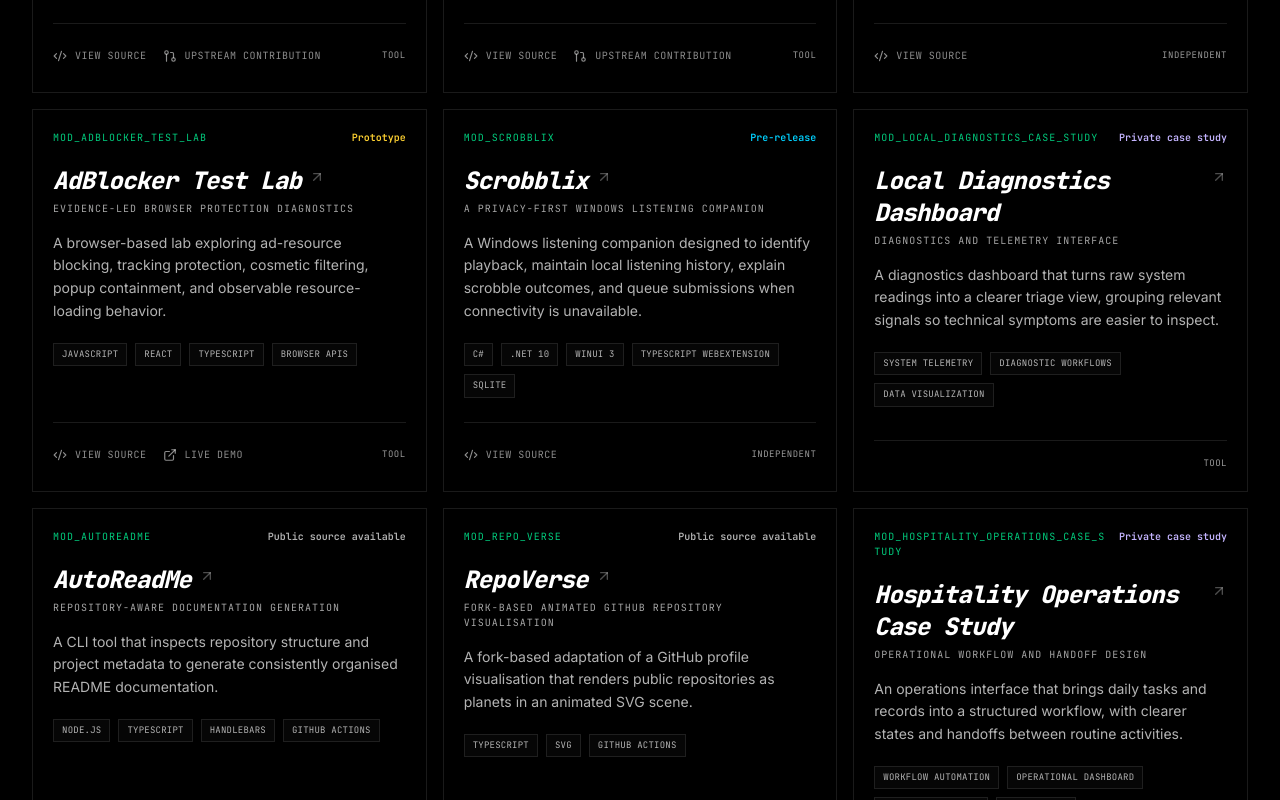
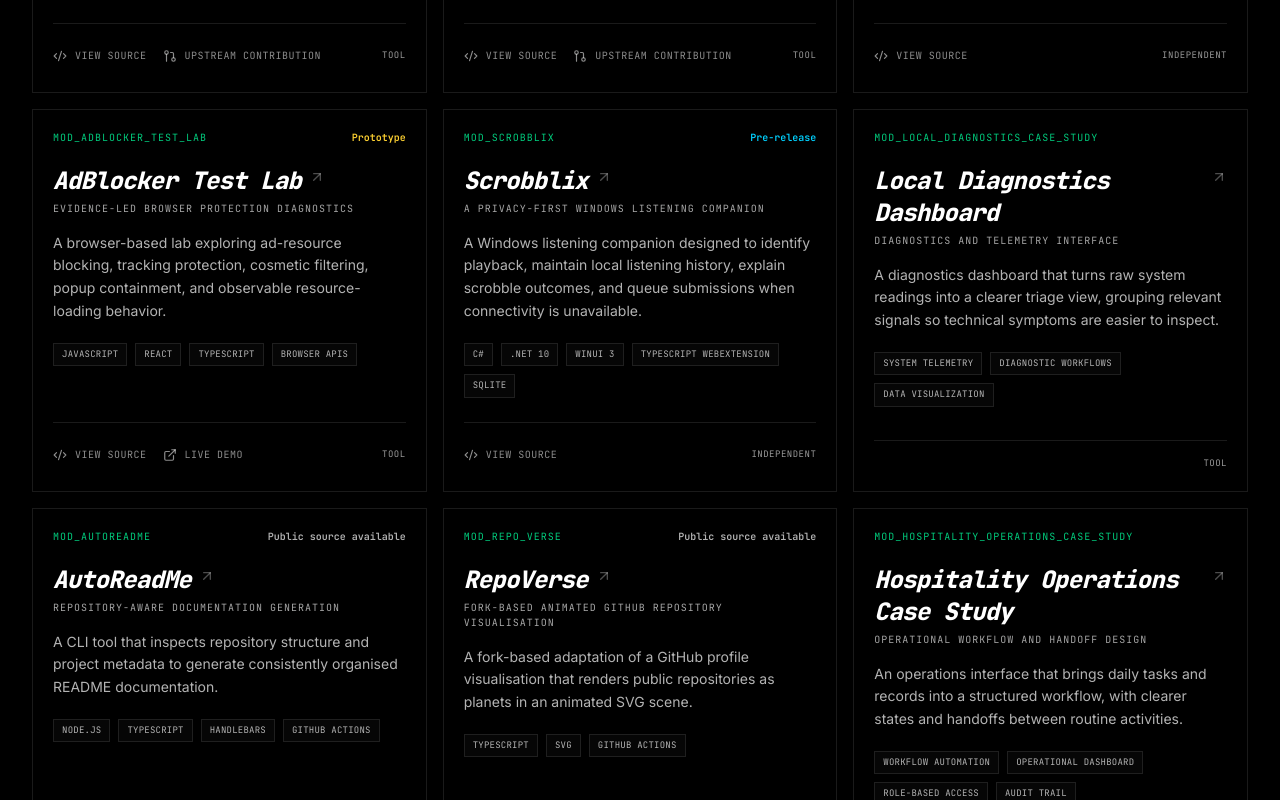
Before and after one commit to frpboy/frpboy-Portfolio, a Next.js app: page / in a window 1280 px wide. Shown: the part 5080-5880 px from the top of the page. Built offline with nearby package versions, Linux system fonts and the light colour scheme.

Commit message:
Avoid repeating privacy disclaimer on every project card

```diff
--- a/components/os/ProjectModule.tsx
+++ b/components/os/ProjectModule.tsx
@@ -35,9 +35,11 @@ export default function ProjectModule({ project, onOpen }: ProjectModuleProps) {
         <span className="break-all tracking-widest text-system-green/80">
           MOD_{project.id.toUpperCase().replace(/-/g, "_")}
         </span>
-        <span className={"shrink-0 text-right font-semibold " + statusStyles[project.status]}>
-          {project.status}
-        </span>
+        {project.status !== "Private case study" && (
+          <span className={"shrink-0 text-right font-semibold " + statusStyles[project.status]}>
+            {project.status}
+          </span>
+        )}
       </div>
 
       <div className="relative z-10 mt-5 flex flex-1 flex-col text-left">
```
